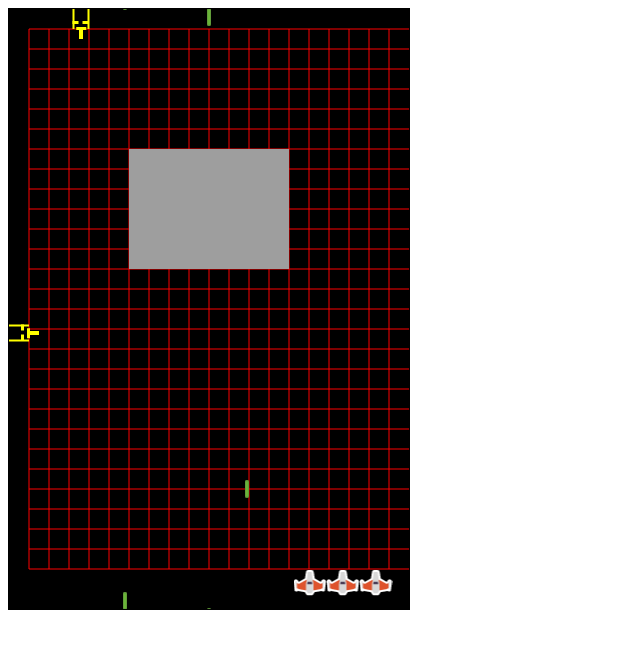
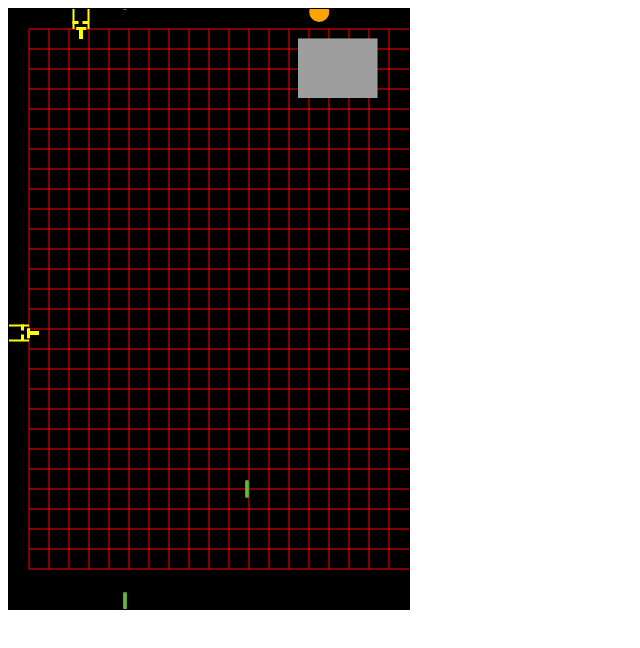
Before and after one commit to hlynurf/gridrunner, a website: page index.html in a window 1280 px wide. Shown: the whole page, without its empty margins (0-640 px from the left). Drawn offline with Linux system fonts and the light colour scheme.

Commit message:
merge this

```diff
--- a/Ship.js
+++ b/Ship.js
@@ -145,12 +145,14 @@ Ship.prototype.update = function (du) {
 
     // Handle firing
     this.maybeFireBullet();
-
-	// if(this.findHitEntity()) {
-	//		this.warp();
-	// 		this.lives--;
-	// }
-	// else
+    var isHit = this.findHitEntity();
+    if (isHit) {
+        if (isHit.killShip) {
+            this.warp();
+            this._lives--;
+        }
+    }
+    else
         spatialManager.register(this);
 
 };
@@ -209,7 +211,7 @@ Ship.prototype.maybeFireBullet = function () {
         entityManager.fireBullet(
            this.cx + dX * launchDist, this.cy + dY * launchDist,
            this.velX + relVelX, this.velY + relVelY,
-           this.rotation);
+           this.rotation, false);
         this._lastBullet = Date.now();
     }
 };
--- a/SideEnemy.js
+++ b/SideEnemy.js
@@ -91,7 +91,7 @@ SideEnemy.prototype.maybeFireBullet = function () {
         entityManager.fireBullet(
            this.cx + dX * launchDist, this.cy + dY * launchDist,
            this.velX + relVelX, this.velY + relVelY,
-           this.rotation);
+           this.rotation, true);
         this._lastBullet = Date.now();
     }
 };
--- a/UpEnemy.js
+++ b/UpEnemy.js
@@ -91,7 +91,7 @@ UpEnemy.prototype.maybeFireBullet = function () {
         entityManager.fireBullet(
            this.cx + dX * launchDist, this.cy + dY * launchDist,
            this.velX + relVelX, this.velY + relVelY,
-           this.rotation);
+           this.rotation, true);
         this._lastBullet = Date.now();
     }
 };
--- /dev/null
+++ b/caterpillar.js
@@ -0,0 +1,84 @@
+// ====
+// Caterpillar
+// ====
+
+"use strict";
+
+/* jshint browser: true, devel: true, globalstrict: true */
+
+/*
+0        1         2         3         4         5         6         7         8
+12345678901234567890123456789012345678901234567890123456789012345678901234567890
+*/
+
+
+// A generic contructor which accepts an arbitrary descriptor object
+function Caterpillar(descr) {
+
+    // Common inherited setup logic from Entity
+    this.setup(descr);
+
+    this.randomisePosition();
+
+    // Default sprite and scale, if not otherwise specified
+    this.sprite = this.sprite || g_sprites.Caterpillar;
+    this.scale  = this.scale  || 1;
+    this.killShip = true;
+/*
+    // Diagnostics to check inheritance stuff
+    this._CaterpillarProperty = true;
+    console.dir(this);
+*/
+
+};
+
+
+Caterpillar.prototype = new Entity();
+
+Caterpillar.prototype.randomisePosition = function () {
+    // Caterpillar randomisation defaults (if nothing otherwise specified)
+    this.cx = this.cx || Math.random() * g_canvas.width;
+    this.cy = 5;
+};
+Caterpillar.prototype.radius = 10;
+Caterpillar.prototype.velY = 2;
+Caterpillar.prototype.update = function (du) {
+
+    spatialManager.unregister(this);
+    if (this._isDeadNow)
+        return entityManager.KILL_ME_NOW;
+
+    this.cy += this.velY * du;
+
+    this.wrapPosition();
+
+    spatialManager.register(this);
+
+};
+
+Caterpillar.prototype.getRadius = function () {
+    return this.scale * (this.radius) ;
+};
+
+
+Caterpillar.prototype.takeBulletHit = function () {
+    this.kill();
+
+    if (this.scale > 0.25) {
+        this._spawnFragment();
+        this._spawnFragment();
+
+    }
+};
+
+Caterpillar.prototype._spawnFragment = function () {
+    entityManager.generateCaterpillar({
+        cx : this.cx,
+        cy : this.cy,
+        scale : this.scale /2
+    });
+};
+
+Caterpillar.prototype.render = function (ctx) {
+    drawCircleEnemy(ctx, this.cx, this.cy);
+};
--- a/drawAssets.js
+++ b/drawAssets.js
@@ -57,3 +57,10 @@ function drawUpEnemy(ctx, x, y) {
 	util.fillBox(ctx, x + width * 0.125, y + height * 0.45, 10, 3, 'Yellow');
 	util.fillBox(ctx, x + width * 0.25 - 1, y + height * 0.45 , 4, 12, 'Yellow');
 }
+
+function drawCircleEnemy(ctx, x, y) {
+	var radius = 10;
+	// height 30
+	ctx.fillStyle = 'Orange';
+	util.fillCircle(ctx,x,y, radius);
+}
--- a/entityManager.js
+++ b/entityManager.js
@@ -83,15 +83,16 @@ deferredSetup : function () {
 init: function() {
     this._enemies.push(new SideEnemy({cx: 0, cy: 200}));
     this._enemies.push(new UpEnemy({cx: 200, cy: 0}));
+    this._enemies.push(new Caterpillar({cx: 0, cy: 0}));
 },
 
-fireBullet: function(cx, cy, velX, velY, rotation) {
+fireBullet: function(cx, cy, velX, velY, rotation, killShip) {
     this._bullets.push(new Bullet({
         cx   : cx,
         cy   : cy,
         velX : velX,
         velY : velY,
-
+        killShip: killShip,
         rotation : rotation
     }));
 },
--- a/index.html
+++ b/index.html
@@ -29,7 +29,9 @@
     <script src="Bullet.js"></script>
     <script src="UpEnemy.js"></script>
     <script src="SideEnemy.js"></script>
+    <script src="caterpillar.js"></script>
     <script src="Ship.js"></script>
+
 
     <script src="update.js"></script>
     <script src="render.js"></script>
```
